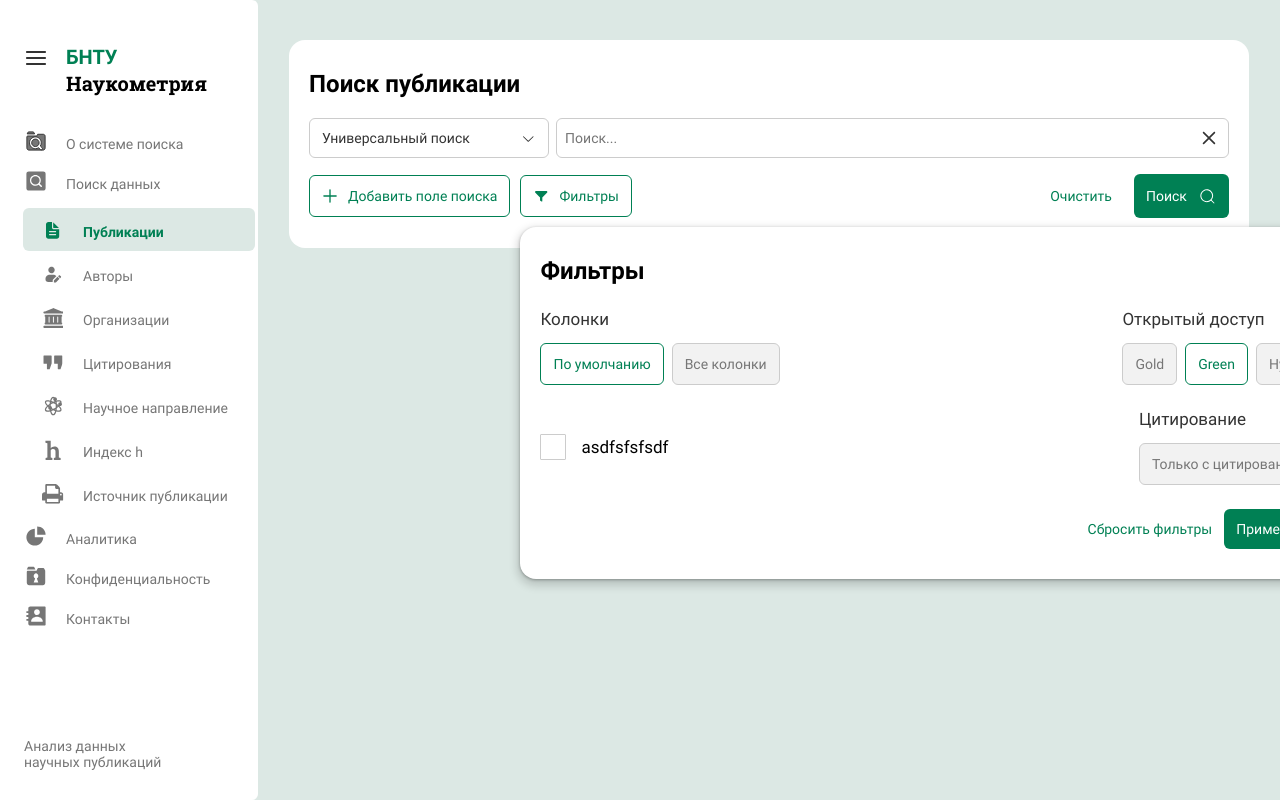
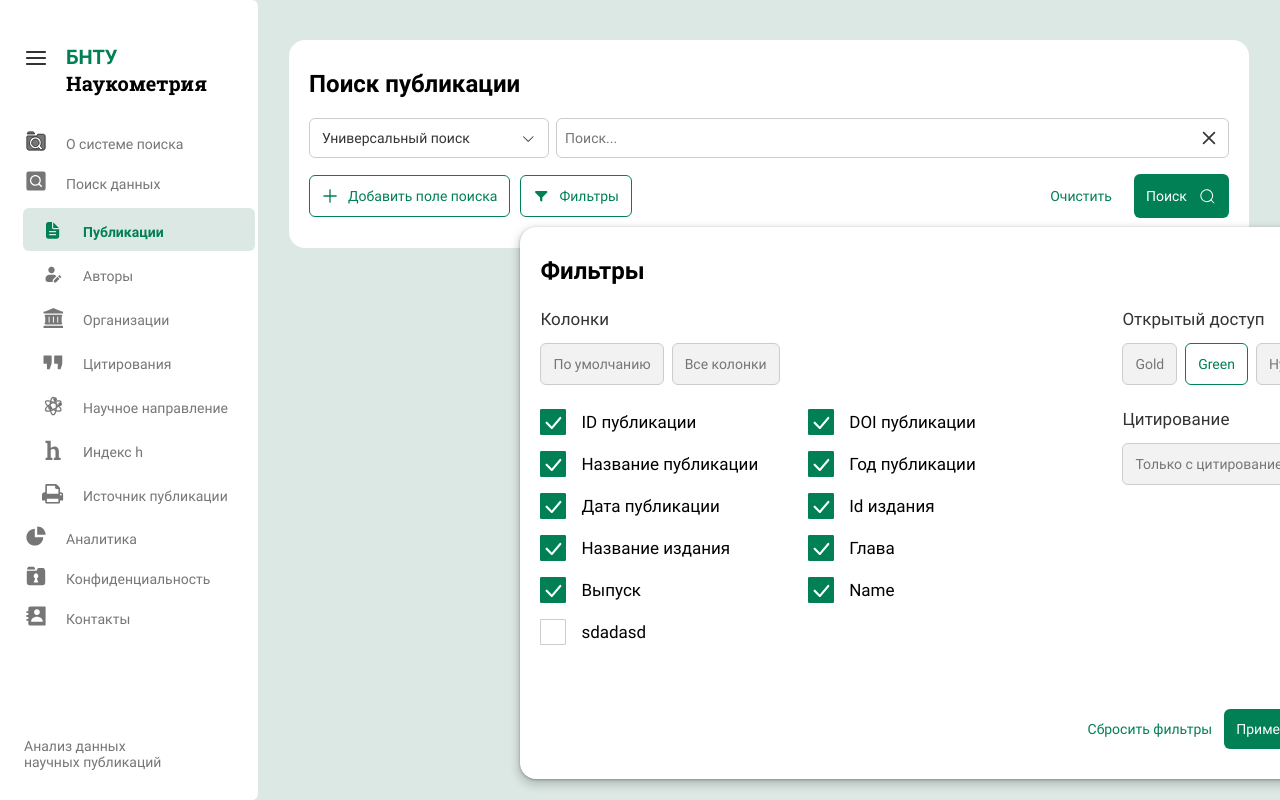
Before and after one commit to andreibelyun/library-bntu, a React (Create React App) app: page /library-bntu/search/publications in a window 1280 px wide. Both pictures are taken after a click on the button "Фильтры". Shown: the top 800 px of the page. Built offline with nearby package versions, Linux system fonts and the light colour scheme; the HTML template or start-up script is replaced by a standard one.

Commit message:
feat: make filters menu

```diff
--- a/package.json
+++ b/package.json
@@ -4,6 +4,7 @@
   "version": "0.1.0",
   "private": true,
   "dependencies": {
+    "@react-hookz/web": "^23.0.0",
     "@testing-library/jest-dom": "^5.16.5",
     "@testing-library/react": "^13.4.0",
     "@testing-library/user-event": "^13.5.0",
--- a/src/components/DataPageLayout/DataPageLayout.module.scss
+++ b/src/components/DataPageLayout/DataPageLayout.module.scss
@@ -10,5 +10,6 @@
 .content {
   flex: 1 1 auto;
   min-height: 100vh;
+  // max-width: 85%;
   // overflow: auto;
 }
--- a/src/components/SearchBar/FiltersMenu/FiltersMenu.jsx
+++ b/src/components/SearchBar/FiltersMenu/FiltersMenu.jsx
@@ -1,44 +1,154 @@
-import React, { useState } from "react";
+import React from "react";
 import styles from "./FiltersMenu.module.scss";
 import Btn from "../../Btn/Btn";
 import { IconCheck } from "../../../assets/icons/icons";
 
-function FiltersMenu({ fieldsList }) {
+function FiltersMenu({
+  filtersList,
+  selectedItems,
+  setSelectedItems,
+  filtersByDefault,
+  isCitationEnabled,
+  setCitationEnabled,
+  accessType,
+  setAccessType,
+}) {
+  const removeItem = (id) => {
+    setSelectedItems((prev) => prev.filter((item) => item.accessor !== id));
+  };
+  const addItem = (id) => {
+    const filter = filtersList.find((item) => item.id === id);
+    console.log(filter);
+    setSelectedItems((prev) => [
+      ...prev,
+      { Header: filter.text, accessor: filter.id },
+    ]);
+  };
+
+  const handleFilterClick = (id) => {
+    console.log(id);
+    const isSelected = selectedItems.some((item) => item.accessor === id);
+    isSelected ? removeItem(id) : addItem(id);
+  };
+
+  const isSelectedByDefault =
+    selectedItems.length === filtersByDefault.length &&
+    filtersByDefault.every((filter) =>
+      selectedItems.some((item) => filter.id === item.accessor)
+    );
+
+  const isSelectedAll = filtersList.every((filter) =>
+    selectedItems.some((item) => filter.id === item.accessor)
+  );
+
+  const setFiltersByDefault = () => {
+    setSelectedItems(() =>
+      filtersByDefault.map((filter) => ({
+        Header: filter.text,
+        accessor: filter.id,
+      }))
+    );
+  };
+
+  const setAllFilters = () => {
+    setSelectedItems(() =>
+      filtersList.map((filter) => ({
+        Header: filter.text,
+        accessor: filter.id,
+      }))
+    );
+  };
+
+  const setDefaultSettings = () => {
+    setFiltersByDefault();
+    setCitationEnabled(false);
+    setAccessType("green");
+  };
+
   return (
     <div className={styles.filtersMenu}>
       <h4 className={styles.title}>Фильтры</h4>
 
-      <div className={styles.head}>
+      <div className={styles.main}>
+        <div className={styles.left}>
           <div className={styles.columns}>
             <h6>Колонки</h6>
             <div className={styles.btnGroup}>
-            <Btn>По умолчанию</Btn>
-            <Btn gray>Все колонки</Btn>
+              <Btn onClick={setFiltersByDefault} gray={!isSelectedByDefault}>
+                По умолчанию
+              </Btn>
+              <Btn onClick={setAllFilters} gray={!isSelectedAll}>
+                Все колонки
+              </Btn>
             </div>
           </div>
+
+          <div className={styles.fieldFilters}>
+            {filtersList &&
+              filtersList.map((filter) => (
+                <Checkbox
+                  key={filter.id}
+                  id={filter.id}
+                  text={filter.text}
+                  isChecked={selectedItems.some(
+                    (item) => item.accessor === filter.id
+                  )}
+                  onClick={() => {
+                    handleFilterClick(filter.id);
+                  }}
+                />
+              ))}
+          </div>
+        </div>
+
+        <div className={styles.right}>
           <div className={styles.access}>
             <h6>Открытый доступ</h6>
             <div className={styles.btnGroup}>
-            <Btn gray>Gold</Btn>
-            <Btn>Green</Btn>
-            <Btn gray>Hybrid</Btn>
+              <Btn
+                gray={accessType !== "gold"}
+                onClick={() => {
+                  setAccessType("gold");
+                }}
+              >
+                Gold
+              </Btn>
+              <Btn
+                gray={accessType !== "green"}
+                onClick={() => {
+                  setAccessType("green");
+                }}
+              >
+                Green
+              </Btn>
+              <Btn
+                gray={accessType !== "hybrid"}
+                onClick={() => {
+                  setAccessType("hybrid");
+                }}
+              >
+                Hybrid
+              </Btn>
+            </div>
+          </div>
+          <div className={styles.citation}>
+            <h6>Цитирование</h6>
+            <Btn
+              gray={!isCitationEnabled}
+              onClick={() => {
+                setCitationEnabled(!isCitationEnabled);
+              }}
+            >
+              Только с цитированием
+            </Btn>
           </div>
         </div>
       </div>
 
-      <div className={styles.main}>
-        <div className={styles.fieldFilters}>
-          <Checkbox text={"asdfsfsfsdf"} />
-          {fieldsList && fieldsList.map((field) => <Checkbox />)}
-        </div>
-        <div className={styles.citation}>
-          <h6>Цитирование</h6>
-          <Btn gray>Только с цитированием</Btn>
-        </div>
-      </div>
-
       <div className={styles.footer}>
-        <Btn noBorder>Сбросить фильтры</Btn>
+        <Btn onClick={setDefaultSettings} noBorder>
+          Сбросить фильтры
+        </Btn>
         <Btn fillGreen>Применить</Btn>
       </div>
     </div>
@@ -47,20 +157,16 @@ function FiltersMenu({ fieldsList }) {
 
 export default FiltersMenu;
 
-const Checkbox = ({ id, text }) => {
-  const [isChecked, setIsChecked] = useState(false);
-
+const Checkbox = ({ id, text, onClick, isChecked }) => {
   return (
     <div className={styles.checkbox}>
       <input
         type="checkbox"
-        id={`$id}`}
+        id={`${id}`}
         checked={isChecked}
-        onChange={() => {
-          setIsChecked(!isChecked);
-        }}
+        onChange={onClick}
       />
-      <label htmlFor={`$id}`}>
+      <label htmlFor={`${id}`}>
         <div className={styles.visibleCheckbox}>
           <IconCheck />
         </div>
--- a/src/components/SearchBar/FiltersMenu/FiltersMenu.module.scss
+++ b/src/components/SearchBar/FiltersMenu/FiltersMenu.module.scss
@@ -30,13 +30,21 @@
   gap: 8px;
 }
 
-.head {
-  @include flex(row, space-between, center);
+.main {
+  @include flex(row, space-between, flex-start);
+}
+
+.columns,
+.access {
   margin-bottom: 24px;
 }
 
-.main {
-  @include flex(row, space-between, center);
+.fieldFilters {
+  display: grid;
+  grid-template-columns: repeat(2, 1fr);
+  width: 100%;
+  column-gap: 50px;
+  margin-bottom: 24px;
 }
 
 .footer {
@@ -45,6 +53,7 @@
 }
 
 .checkbox {
+  margin-bottom: 16px;
   //   @include flex(row, flex-start, center);
 
   input {
--- a/src/components/SearchBar/SearchBar.jsx
+++ b/src/components/SearchBar/SearchBar.jsx
@@ -1,4 +1,4 @@
-import React, { useEffect, useState } from "react";
+import React, { useEffect, useRef, useState } from "react";
 import {
   IconArrowDown,
   IconCloseMenu,
@@ -10,12 +10,22 @@ import FiltersMenu from "./FiltersMenu/FiltersMenu";
 import Btn from "../Btn/Btn";
 import { api } from "../../api/api";
 
-function SearchBar({ title, fieldsNames, setColumns, setData }) {
+function SearchBar({
+  title,
+  fieldsNames,
+  setColumns,
+  columns,
+  setData,
+  filtersList,
+  filtersByDefault,
+}) {
   const defaultFields = [{ id: 1, type: fieldsNames[0], value: "" }];
 
+  const [isFiltersOpen, setFiltersOpen] = useState(false);
+
   const [fields, setFields] = useState(defaultFields);
-
-  const [isFiltersOpen, setFiltersOpen] = useState(false);
+  const [isCitationEnabled, setCitationEnabled] = useState(false);
+  const [accessType, setAccessType] = useState("green");
 
   const addSearchField = () => {
     setFields((prev) => [
@@ -104,7 +114,18 @@ function SearchBar({ title, fieldsNames, setColumns, setData }) {
               <IconFilter />
               <span>Фильтры</span>
             </Btn>
-            {isFiltersOpen && <FiltersMenu />}
+            {isFiltersOpen && (
+              <FiltersMenu
+                filtersList={filtersList}
+                selectedItems={columns}
+                setSelectedItems={setColumns}
+                filtersByDefault={filtersByDefault}
+                isCitationEnabled={isCitationEnabled}
+                setCitationEnabled={setCitationEnabled}
+                accessType={accessType}
+                setAccessType={setAccessType}
+              />
+            )}
           </div>
         </div>
         <div className={styles.btnGroup}>
@@ -159,6 +180,9 @@ const SearchField = ({
 
 const Select = ({ value, fieldID, fieldsNames, onTypeChange }) => {
   const [isMenuOpen, setMenuOpen] = useState(false);
+  const menuRef = useRef(null);
+
+  //todo: click outside
 
   return (
     <div className={styles.select}>
@@ -172,6 +196,7 @@ const Select = ({ value, fieldID, fieldsNames, onTypeChange }) => {
       </button>
       {isMenuOpen && (
         <SelectMenu
+          menuRef={menuRef}
           items={fieldsNames}
           fieldID={fieldID}
           onTypeChange={onTypeChange}
@@ -184,9 +209,9 @@ const Select = ({ value, fieldID, fieldsNames, onTypeChange }) => {
   );
 };
 
-const SelectMenu = ({ items, fieldID, onTypeChange, closeMenu }) => {
+const SelectMenu = ({ menuRef, items, fieldID, onTypeChange, closeMenu }) => {
   return (
-    <div className={styles.selectMenu}>
+    <div ref={menuRef} className={styles.selectMenu}>
       <ul>
         {items.map((item) => (
           <li key={item.id}>
--- a/src/components/Table/Table.module.scss
+++ b/src/components/Table/Table.module.scss
@@ -1,6 +1,7 @@
 @import "../../styles/variables.scss";
 
 .table {
+  width: 100%;
   //   margin: 40px auto 0;
   //   width: 100%;
 }
--- a/src/pages/Publications/Publications.jsx
+++ b/src/pages/Publications/Publications.jsx
@@ -2,74 +2,32 @@ import React, { useState } from "react";
 import DataPageLayout from "../../components/DataPageLayout/DataPageLayout";
 import SearchBar from "../../components/SearchBar/SearchBar";
 import Table from "../../components/Table/Table";
-
-const defaultColumns = [
-  {
-    Header: "ID публикации",
-    accessor: "id",
-  },
-  {
-    Header: "DOI публикации",
-    accessor: "doi",
-  },
-  {
-    Header: "Название публикации",
-    accessor: "title",
-  },
-  {
-    Header: "Год публикации",
-    accessor: "publication_year",
-  },
-  {
-    Header: "Дата публикации",
-    accessor: "publication_date",
-  },
-  {
-    Header: "Id издания",
-    accessor: "host_venue.id",
-  },
-  {
-    Header: "Название издания",
-    accessor: "host_venue.display_name",
-  },
-  {
-    Header: "Глава",
-    accessor: "biblio.volume",
-  },
-  {
-    Header: "Выпуск",
-    accessor: "name",
-  },
-  {
-    Header: "Name",
-    accessor: "biblio.issue",
-  },
-];
-
-const searchFieldsNames = [
-  { id: 1, name: "Универсальный поиск", key: "fulltext.search" },
-  { id: 2, name: "Название публикации", key: "title.search" },
-  { id: 3, name: "ID автора", key: "author.id" },
-  { id: 4, name: "ORCHID", key: "author.orcid" },
-  { id: 5, name: "ID направления", key: "concepts.id" },
-  { id: 6, name: "Аффиляция", key: "institutions.ror" },
-  { id: 7, name: "Дата публикации", key: "publication_date" },
-];
+import {
+  defaultTableColumns,
+  filtersByDefault,
+  filtersList,
+  searchFieldsList,
+} from "../../variables/publications";
 
 function Publications() {
-  const [columns, setColumns] = useState(defaultColumns);
+  const [columns, setColumns] = useState(defaultTableColumns);
   const [data, setData] = useState({});
 
   return (
     <DataPageLayout>
       <SearchBar
         title="Поиск публикации"
-        fieldsNames={searchFieldsNames}
+        fieldsNames={searchFieldsList}
+        columns={columns}
         setColumns={setColumns}
         setData={setData}
+        filtersList={filtersList}
+        filtersByDefault={filtersByDefault}
       />
-      <div>{JSON.stringify(data.results)}</div>
-      {/* <Table columns={columns} data={data} /> */}
+      <div style={{ maxWidth: "50%", overflow: "auto" }}>
+        {JSON.stringify(data.results)}
+      </div>
+      {data.results && <Table columns={columns} data={data.results} />}
     </DataPageLayout>
   );
 }
--- /dev/null
+++ b/src/variables/publications.js
@@ -0,0 +1,123 @@
+export const defaultTableColumns = [
+  {
+    Header: "ID публикации",
+    accessor: "id",
+  },
+  {
+    Header: "DOI публикации",
+    accessor: "doi",
+  },
+  {
+    Header: "Название публикации",
+    accessor: "title",
+  },
+  {
+    Header: "Год публикации",
+    accessor: "publication_year",
+  },
+  {
+    Header: "Дата публикации",
+    accessor: "publication_date",
+  },
+  {
+    Header: "Id издания",
+    accessor: "host_venue.id",
+  },
+  {
+    Header: "Название издания",
+    accessor: "host_venue.display_name",
+    data: (item) => item.host_venue.display_name,
+  },
+  {
+    Header: "Глава",
+    accessor: "biblio.volume",
+  },
+  {
+    Header: "Выпуск",
+    accessor: "name",
+  },
+  {
+    Header: "Name",
+    accessor: "biblio.issue",
+  },
+];
+
+export const searchFieldsList = [
+  { id: 1, name: "Универсальный поиск", key: "fulltext.search" },
+  { id: 2, name: "Название публикации", key: "title.search" },
+  { id: 3, name: "ID автора", key: "author.id" },
+  { id: 4, name: "ORCHID", key: "author.orcid" },
+  { id: 5, name: "ID направления", key: "concepts.id" },
+  { id: 6, name: "Аффиляция", key: "institutions.ror" },
+  { id: 7, name: "Дата публикации", key: "publication_date" },
+];
+
+export const filtersList = [
+  {
+    text: "ID публикации",
+    id: "id",
+  },
+  {
+    text: "DOI публикации",
+    id: "doi",
+  },
+  {
+    text: "Название публикации",
+    id: "title",
+  },
+  {
+    text: "Год публикации",
+    id: "publication_year",
+  },
+  {
+    text: "Дата публикации",
+    id: "publication_date",
+  },
+  {
+    text: "Id издания",
+    id: "host_venue.id",
+  },
+  {
+    text: "Название издания",
+    id: "host_venue.display_name",
+  },
+  {
+    text: "Глава",
+    id: "biblio.volume",
+  },
+  {
+    text: "Выпуск",
+    id: "name",
+  },
+  {
+    text: "Name",
+    id: "biblio.issue",
+  },
+  {
+    text: "sdadasd",
+    id: "asdasdasd.issue",
+  },
+];
+
+export const filtersByDefault = [
+  {
+    text: "Дата публикации",
+    id: "publication_date",
+  },
+  {
+    text: "Id издания",
+    id: "host_venue.id",
+  },
+  {
+    text: "Название издания",
+    id: "host_venue.display_name",
+  },
+  {
+    text: "Глава",
+    id: "biblio.volume",
+  },
+  {
+    text: "Выпуск",
+    id: "name",
+  },
+];
```
Also changed, not shown: 1 other file (tests, documents, lock files or other folders). Lines whose indentation alone changed are shown as unchanged.
